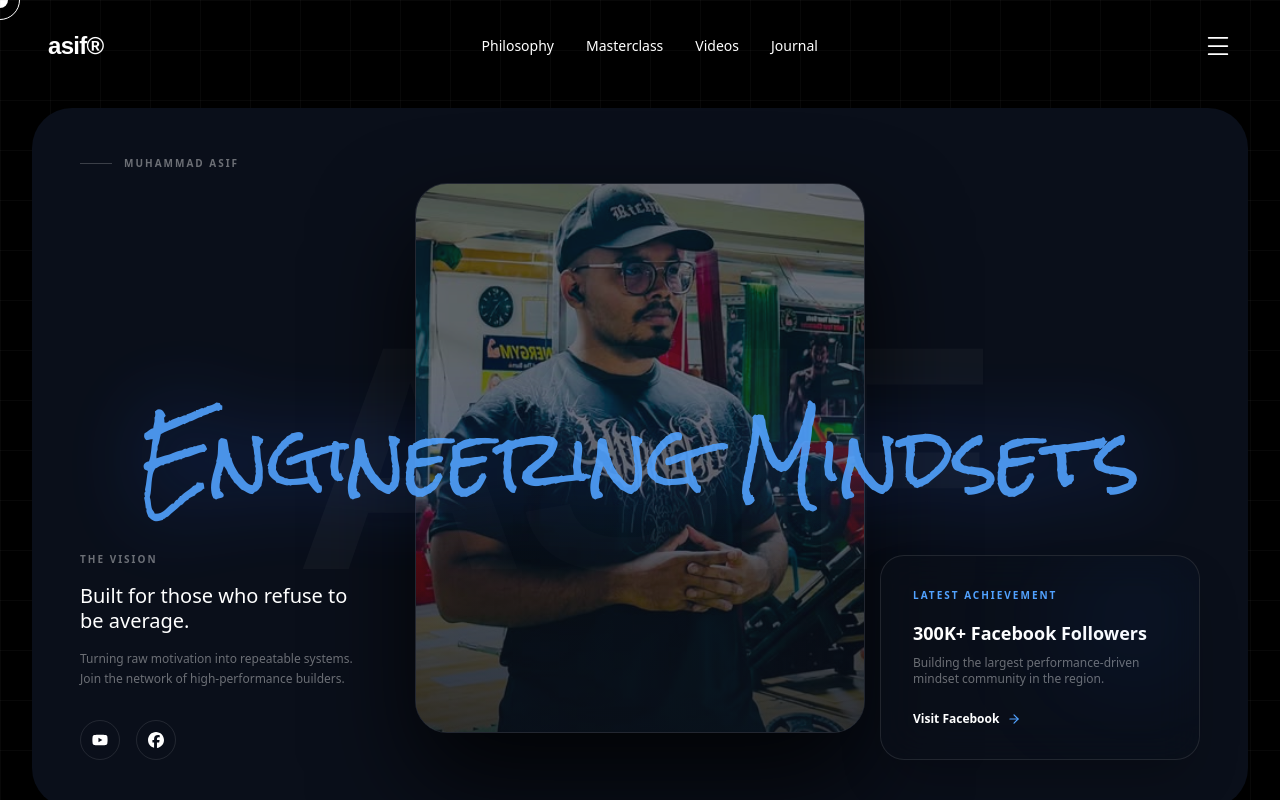
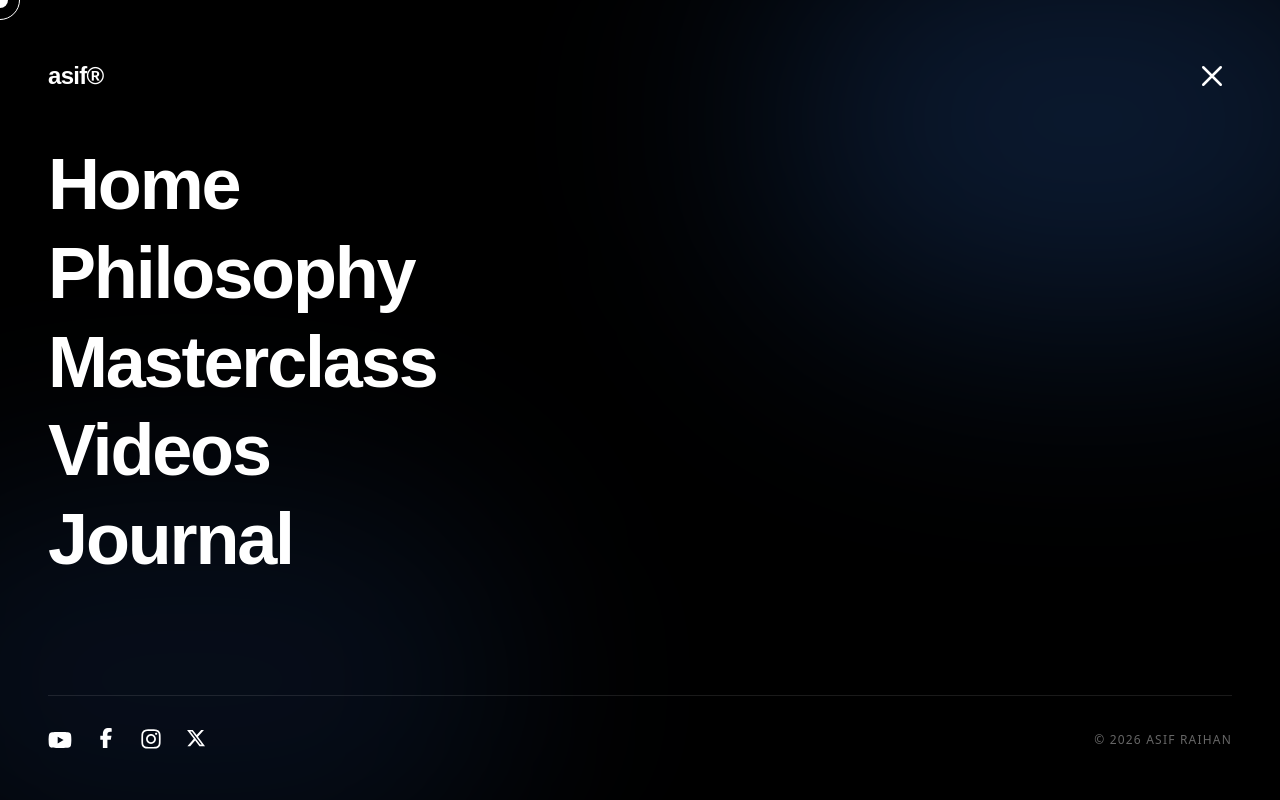
Before and after one commit to Rayan37307/portfolio_asif, a Next.js app: page / in a window 1280 px wide. Both pictures are taken after a click on the button "Open menu". Shown: the top 800 px of the page. Built offline with nearby package versions, Linux system fonts and the light colour scheme; no server answers; a web font is replaced by a local one.

Commit message:
dark theme

```diff
--- a/src/app/components/Header.tsx
+++ b/src/app/components/Header.tsx
@@ -1,10 +1,28 @@
 "use client";
 
+import { useState, useEffect } from "react";
 import Link from "next/link";
-import { Menu } from "lucide-react";
+import { HiMenuAlt3 } from "react-icons/hi";
+import { AnimatePresence } from "framer-motion";
+import MobileMenu from "./MobileMenu";
 
 export default function Header() {
+  const [isOpen, setIsOpen] = useState(false);
+
+  // Prevent scrolling when menu is open
+  useEffect(() => {
+    if (isOpen) {
+      document.body.style.overflow = "hidden";
+    } else {
+      document.body.style.overflow = "auto";
+    }
+    return () => {
+      document.body.style.overflow = "auto";
+    };
+  }, [isOpen]);
+
   return (
+    <>
       <header className="flex items-center justify-between py-6 px-8 md:px-12 w-full z-50">
         {/* Logo */}
         <Link href="/" className="heading-display text-2xl tracking-tighter hover:opacity-80 transition-opacity">
@@ -20,9 +38,20 @@ export default function Header() {
         </nav>
 
         {/* Burger Menu */}
-      <button aria-label="Open menu" className="p-2 -mr-2 hover:opacity-70 transition-opacity">
-        <Menu size={28} strokeWidth={1.5} />
+        <button
+          aria-label="Open menu"
+          className="p-2 -mr-2 hover:opacity-70 transition-opacity"
+          onClick={() => setIsOpen(true)}
+        >
+          <HiMenuAlt3 size={32} />
         </button>
       </header>
+
+      <AnimatePresence>
+        {isOpen && (
+          <MobileMenu isOpen={isOpen} onClose={() => setIsOpen(false)} />
+        )}
+      </AnimatePresence>
+    </>
   );
 }
--- /dev/null
+++ b/src/app/components/MobileMenu.tsx
@@ -0,0 +1,124 @@
+"use client";
+
+import { motion } from "framer-motion";
+import Link from "next/link";
+import { FaYoutube, FaFacebookF, FaInstagram, FaXTwitter } from "react-icons/fa6";
+import { IoCloseOutline } from "react-icons/io5";
+
+interface MobileMenuProps {
+  isOpen: boolean;
+  onClose: () => void;
+}
+
+const menuVariants = {
+  closed: {
+    opacity: 0,
+    y: "-100%",
+    transition: {
+      duration: 0.5,
+      ease: [0.22, 1, 0.36, 1],
+    },
+  },
+  open: {
+    opacity: 1,
+    y: 0,
+    transition: {
+      duration: 0.6,
+      ease: [0.22, 1, 0.36, 1],
+    },
+  },
+};
+
+const linkVariants = {
+  closed: { opacity: 0, y: 20 },
+  open: (i: number) => ({
+    opacity: 1,
+    y: 0,
+    transition: {
+      delay: 0.3 + i * 0.1,
+      duration: 0.5,
+      ease: "easeOut",
+    },
+  }),
+};
+
+const navLinks = [
+  { href: "/", label: "Home" },
+  { href: "#method", label: "Philosophy" },
+  { href: "#masterclass", label: "Masterclass" },
+  { href: "#content", label: "Videos" },
+  { href: "#journal", label: "Journal" },
+];
+
+export default function MobileMenu({ isOpen, onClose }: MobileMenuProps) {
+  return (
+    <motion.div
+      initial="closed"
+      animate={isOpen ? "open" : "closed"}
+      exit="closed"
+      variants={menuVariants}
+      className="fixed inset-0 z-[60] bg-black flex flex-col justify-between p-8 md:p-12 overflow-hidden"
+    >
+      {/* Background Glow */}
+      <div className="absolute top-[-10%] right-[-10%] w-[50%] h-[50%] bg-accent/20 blur-[120px] rounded-full pointer-events-none" />
+      <div className="absolute bottom-[-10%] left-[-10%] w-[50%] h-[50%] bg-accent/10 blur-[100px] rounded-full pointer-events-none" />
+
+      {/* Header inside Menu */}
+      <div className="flex items-center justify-between relative z-10">
+        <Link href="/" onClick={onClose} className="heading-display text-2xl tracking-tighter">
+          asif®
+        </Link>
+        <button
+          onClick={onClose}
+          className="p-2 -mr-2 hover:opacity-70 transition-opacity"
+          aria-label="Close menu"
+        >
+          <IoCloseOutline size={40} />
+        </button>
+      </div>
+
+      {/* Main Links */}
+      <nav className="flex flex-col gap-6 mt-12 relative z-10">
+        {navLinks.map((link, i) => (
+          <motion.div
+            key={link.label}
+            custom={i}
+            variants={linkVariants}
+          >
+            <Link
+              href={link.href}
+              onClick={onClose}
+              className="heading-display text-5xl md:text-7xl hover:text-accent transition-colors block"
+            >
+              {link.label}
+            </Link>
+          </motion.div>
+        ))}
+      </nav>
+
+      {/* Footer / Socials */}
+      <div className="mt-auto relative z-10">
+        <motion.div
+          initial={{ opacity: 0 }}
+          animate={{ opacity: 1 }}
+          transition={{ delay: 0.8 }}
+          className="flex flex-col gap-8"
+        >
+          <div className="h-px w-full bg-white/10" />
+
+          <div className="flex items-center justify-between">
+            <div className="flex gap-6">
+              <a href="#" className="hover:text-accent transition-colors"><FaYoutube size={24} /></a>
+              <a href="#" className="hover:text-accent transition-colors"><FaFacebookF size={20} /></a>
+              <a href="#" className="hover:text-accent transition-colors"><FaInstagram size={22} /></a>
+              <a href="#" className="hover:text-accent transition-colors"><FaXTwitter size={20} /></a>
+            </div>
+            <p className="text-xs font-medium text-white/40 uppercase tracking-widest">
+              © 2026 Asif Raihan
+            </p>
+          </div>
+        </motion.div>
+      </div>
+    </motion.div>
+  );
+}
```
Lines whose indentation alone changed are shown as unchanged.
